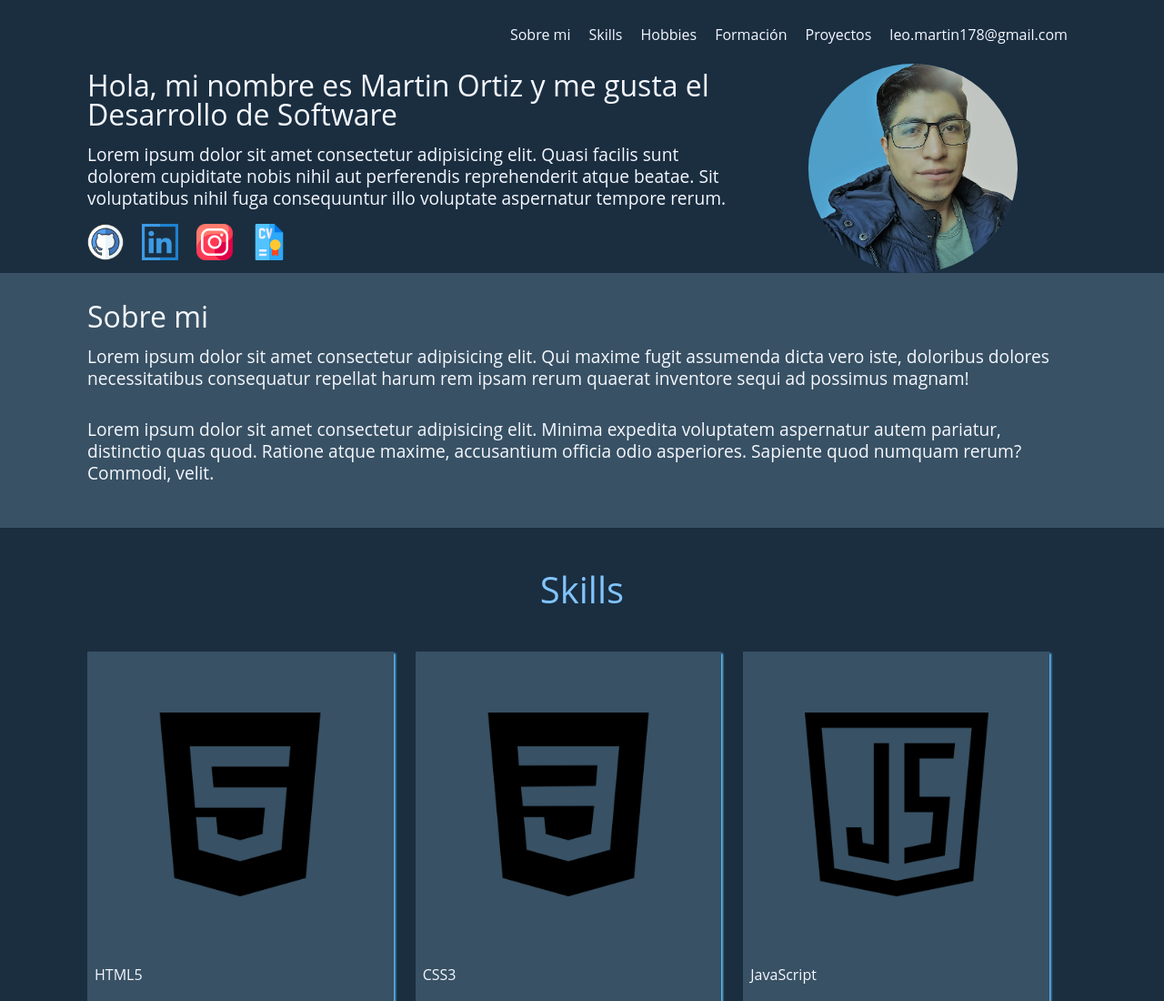
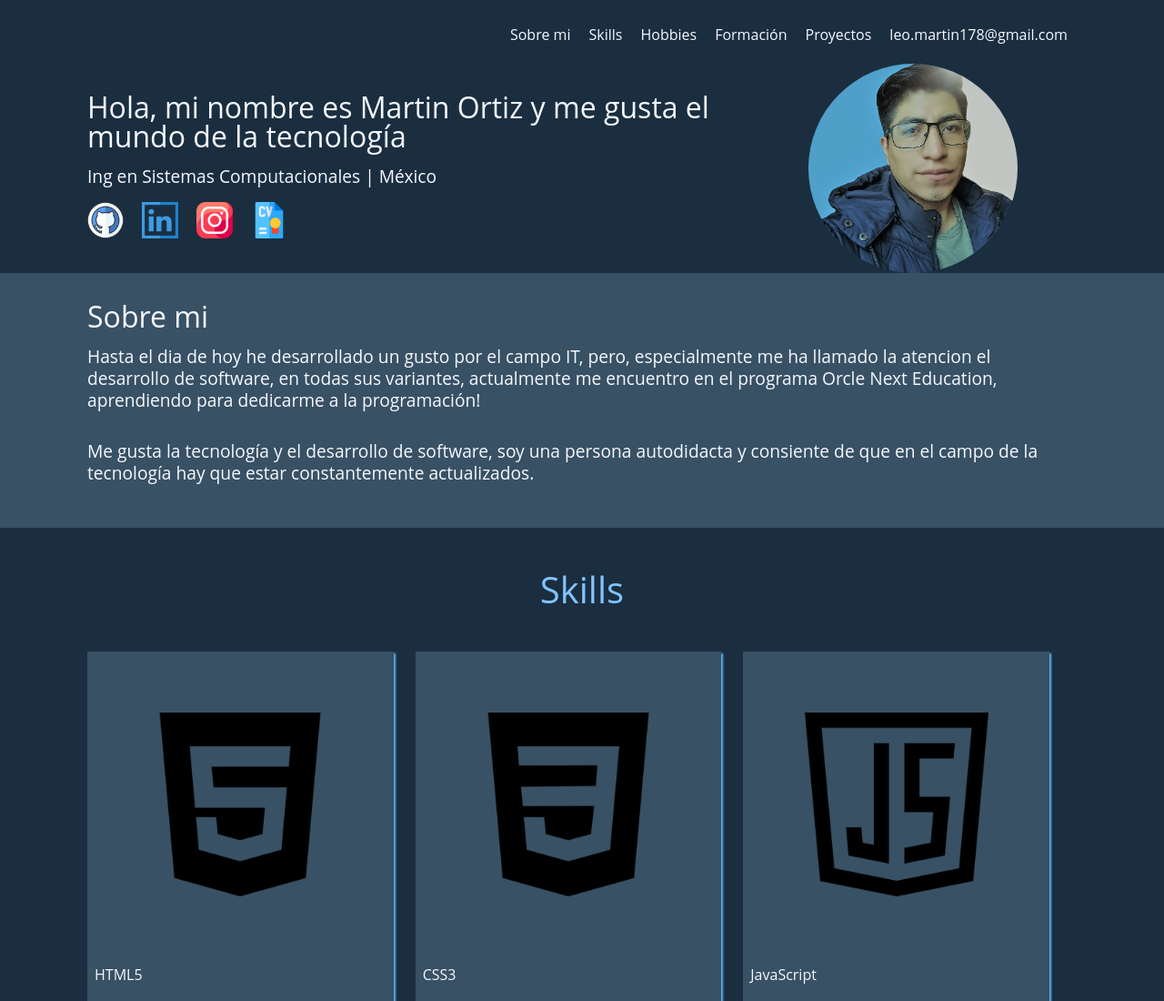
Before and after one commit to Martin-Ortiz/portfolio, a plain HTML site: page index.html in a window 1280 px wide. Shown: the top 1100 px of the page at 91% size. Drawn offline with Linux system fonts and the light colour scheme.

Commit message:
vincular correo con boton de envio formulario

```diff
--- a/index.html
+++ b/index.html
@@ -39,11 +39,9 @@
 
         <section class="container mobile">
             <div class="presentacion">
-                <h2 class="titulo-principal">Hola, mi nombre es Martin Ortiz y me gusta el Desarrollo de Software</h2>
+                <h2 class="titulo-principal">Hola, mi nombre es Martin Ortiz y me gusta el mundo de la tecnología</h2>
                 <p class="parrafo__contenido">
-                    Lorem ipsum dolor sit amet consectetur adipisicing elit. Quasi facilis sunt dolorem cupiditate nobis
-                    nihil aut perferendis reprehenderit atque beatae. Sit voluptatibus nihil fuga consequuntur illo
-                    voluptate aspernatur tempore rerum.
+                    Ing en Sistemas Computacionales | México
                 </p>
 
                 <section class="presentacion__redes-sociales">
@@ -60,15 +58,9 @@
         <section class="sobre-mi" id="sobre-mi">
             <section class="container sobre-mi__container">
                 <h2 class="titulo-principal">Sobre mi</h2>
-                <p class="parrafo__contenido sobre-mi__contenido">Lorem ipsum dolor sit amet consectetur adipisicing
-                    elit. Qui maxime fugit
-                    assumenda dicta vero iste, doloribus dolores necessitatibus consequatur repellat harum rem ipsam
-                    rerum quaerat inventore sequi ad possimus magnam!</p>
+                <p class="parrafo__contenido sobre-mi__contenido">Hasta el dia de hoy he desarrollado un gusto por el campo IT, pero, especialmente me ha llamado la atencion el desarrollo de software, en todas sus variantes, actualmente me encuentro en el programa Orcle Next Education, aprendiendo para dedicarme a la programación!</p>
 
-                <p class="parrafo__contenido sobre-mi__contenido">Lorem ipsum dolor sit amet consectetur adipisicing
-                    elit. Minima expedita
-                    voluptatem aspernatur autem pariatur, distinctio quas quod. Ratione atque maxime, accusantium
-                    officia odio asperiores. Sapiente quod numquam rerum? Commodi, velit.</p>
+                <p class="parrafo__contenido sobre-mi__contenido">Me gusta la tecnología y el desarrollo de software, soy una persona autodidacta y consiente de que en el campo de la tecnología hay que estar constantemente actualizados.</p>
             </section>
 
         </section>
@@ -237,7 +229,7 @@
             <div class="container">
                 <img class="imagen__contacto" src="./assets/img/contacto/correo.png" alt="">
 
-                <form class="formulario__contacto" action="mailto:martin178@gmail.com">
+                <form class="formulario__contacto" >
                     <h1 class="titulo__formulario">Contacto</h1>
                     <p class="descripcion__formulario">¿Quieres contactarme?<br>
                         Llene el siguiente formulario y me pondre en contacto con usted lo antes posible.
@@ -262,7 +254,7 @@
                         <textarea class="input__formulario"  id="mensaje" rows="10" placeholder="Mensaje..."></textarea>
                     </div>
 
-                    <button id="enviarMensaje" class="boton__proyecto" type="submit">Enviar Mensaje</button>
+                    <button id="enviarMensaje" class="boton__proyecto" type="submit"><a href="mailto:martin178@gmail.com">Enviar Mensaje</a> </button>
                 </form>
             </div>
         </section>
```
